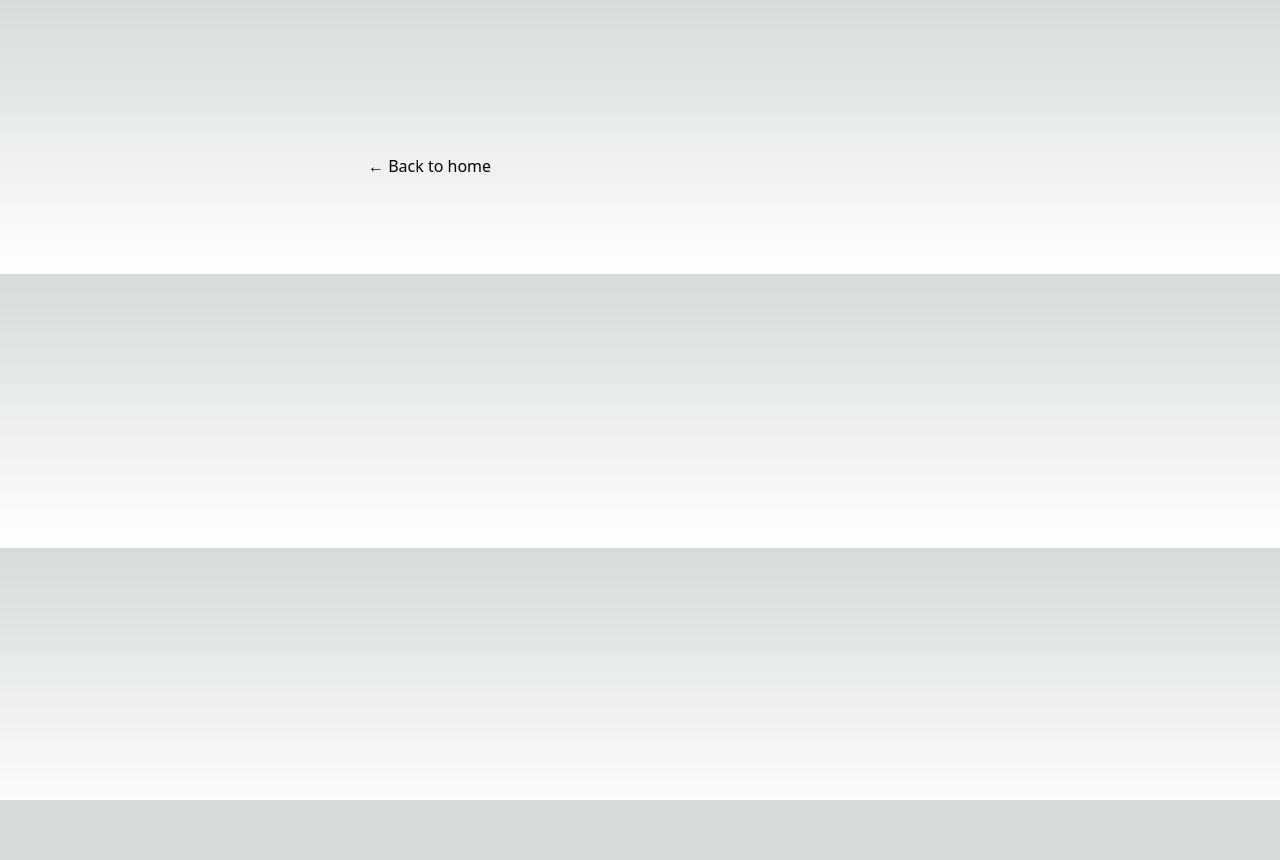
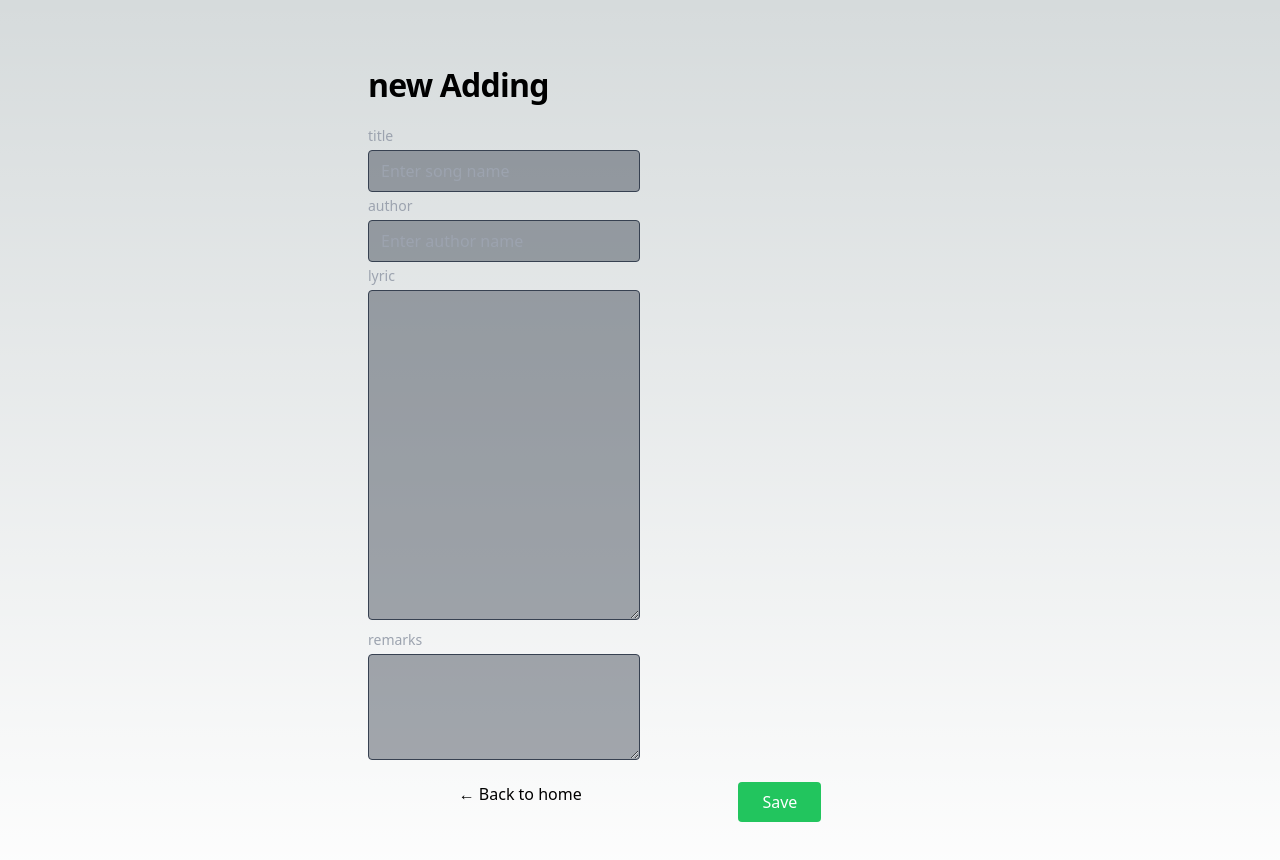
Before and after one commit to msaitou/lyrics, a Next.js app: page /memories/edit in a window 1280 px wide. Shown: the top 860 px of the page. Before the commit the page ends 800 px from the top, so only its background shows below. Built offline with nearby package versions, Linux system fonts and the light colour scheme.

Commit message:
一応保存できるところまで

```diff
--- a/components/layout.tsx
+++ b/components/layout.tsx
@@ -1,28 +1,30 @@
-import Head from 'next/head';
-import Image from 'next/image';
-import styles from './layout.module.css';
-import utilStyles from '../styles/utils.module.css';
-import Link from 'next/link';
+import Head from "next/head";
+import Image from "next/image";
+import styles from "./layout.module.css";
+import utilStyles from "../styles/utils.module.css";
+import Link from "next/link";
 
-const name = 'saito masato';
-export const siteTitle = 'Next.js Sample Website';
+const name = "saito masato";
+export const siteTitle = "Next.js Sample Website";
 
-export default function Layout({ children, home }: {
-  children: React.ReactNode
-  home?: boolean
+export default function Layout({
+  children,
+  home,
+  edit,
+}: {
+  children: React.ReactNode;
+  home?: boolean;
+  edit?: boolean;
 }) {
   return (
     <div className={styles.container}>
       <Head>
         <link rel="icon" href="/favicon.ico" />
-        <meta
-          name="description"
-          content="Learn how to build a personal website using Next.js"
-        />
+        <meta name="description" content="Learn how to build a personal website using Next.js" />
         <meta
           property="og:image"
           content={`https://og-image.vercel.app/${encodeURI(
-            siteTitle,
+            siteTitle
           )}.png?theme=light&md=0&fontSize=75px&images=https%3A%2F%2Fassets.vercel.com%2Fimage%2Fupload%2Ffront%2Fassets%2Fdesign%2Fnextjs-black-logo.svg`}
         />
         <meta name="og:title" content={siteTitle} />
@@ -42,12 +44,11 @@ export default function Layout({ children, home }: {
             <h1 className={utilStyles.heading2Xl}>{name}</h1>
           </>
         ) : (
-          <>
-          </>
+          <></>
         )}
       </header>
       <main>{children}</main>
-      {!home && (
+      {!home && !edit && (
         <div className={styles.backToHome}>
           <Link href="/">← Back to home</Link>
         </div>
--- a/next.config.js
+++ /dev/null
@@ -1,6 +0,0 @@
-/** @type {import('next').NextConfig} */
-const nextConfig = {
-  reactStrictMode: true,
-}
-
-module.exports = nextConfig
--- /dev/null
+++ b/next.config.mjs
@@ -0,0 +1,7 @@
+/** @type {import('next').NextConfig} */
+// mjsでやりたい。ソース管理外のファイルはこれじゃなくてもenv/でもよい。
+// envファイルでやりやんす
+const nextConfig = {
+  reactStrictMode: true,
+};
+export default nextConfig;
--- a/package.json
+++ b/package.json
@@ -19,6 +19,7 @@
     "postcss": "8.4.23",
     "react": "18.2.0",
     "react-dom": "18.2.0",
+    "react-hook-form": "^7.43.9",
     "tailwindcss": "3.3.2",
     "typescript": "5.0.4"
   }
--- a/pages/api/hello.ts
+++ /dev/null
@@ -1,13 +0,0 @@
-// Next.js API route support: https://nextjs.org/docs/api-routes/introduction
-import type { NextApiRequest, NextApiResponse } from 'next'
-
-type Data = {
-  name: string
-}
-
-export default function handler(
-  req: NextApiRequest,
-  res: NextApiResponse<Data>
-) {
-  res.status(200).json({ name: 'John Doe' })
-}
--- /dev/null
+++ b/pages/api/save.ts
@@ -0,0 +1,34 @@
+// Next.js API route support: https://nextjs.org/docs/api-routes/introduction
+import type { NextApiRequest, NextApiResponse } from "next";
+type Data = {
+  name: string;
+};
+const { DB_URL, DB_HOST, DB_NAME } = process.env;
+const comApiData = { host: DB_HOST, dbName: DB_NAME };
+const reqApi = (params: any, query = "") => {
+  return fetch(`${DB_URL}${query}`, params)
+    .then((res) => res.json())
+    .catch((err) => {
+      console.log(err);
+      console.log("err");
+    });
+};
+export default async function handler(req: NextApiRequest, res: NextApiResponse<Data>) {
+  console.log("req", req.body);
+  let post = req.body;
+  let cond = {};
+  if (post._id) cond = { _id: post._id };
+  let saveData = {
+    ...comApiData,
+    coll: "memories",
+    method: "update",
+    opt: { doc: { ...post, lyric: JSON.stringify(post.lyric), update: new Date() } },
+    cond,
+  };
+  let data2 = await reqApi({
+    method: "POST",
+    headers: { "Content-Type": "application/json" },
+    body: JSON.stringify(saveData),
+  });
+  res.status(200).json({ name: data2 });
+}
--- a/pages/index.tsx
+++ b/pages/index.tsx
@@ -9,7 +9,7 @@ const inter = Inter({ subsets: ["latin"] });
 // 再読込ボタン
 
 export const getStaticProps: GetStaticProps = async () => {
-  const allPostsData = getSortedPostsData();
+  const allPostsData = await getSortedPostsData();
   const paths = getAllPostIds();
   return {
     props: {
@@ -19,10 +19,11 @@ export const getStaticProps: GetStaticProps = async () => {
 };
 
 export default function Home({ allPostsData }: { allPostsData: memoriesCol[] }) {
+  console.log(allPostsData);
   return (
     <main className={`flex min-h-screen flex-col items-center justify-between py-4 ${inter.className}`}>
       {/* https://tailblocks.cc/ */}
-      <section className="text-gray-300 body-font">
+      <section className="text-gray-300 body-font w-full">
         <div className="container px-5 py-24 mx-auto">
           <div className="flex flex-col text-center w-full mb-20">
             <h1 className="sm:text-3xl text-2xl font-medium title-font mb-4 text-gray-100">Our Team</h1>
@@ -33,7 +34,7 @@ export default function Home({ allPostsData }: { allPostsData: memoriesCol[] })
           {/* ここループ */}
           <div className="flex flex-wrap -m-2">
             {allPostsData.map((rec) => (
-              <div className="p-2 w-full">
+              <div className="p-2 w-full lg:w-1/4 md:w-1/3 " key={`${rec.author}-${rec.title}`}>
                 <Link href={`memories/${rec.author}-${rec.title}`}>
                   <div className="h-full flex items-center border-gray-200 border p-4 rounded-lg">
                     <div className="flex-grow">
--- a/pages/memories/[id].tsx
+++ b/pages/memories/[id].tsx
@@ -5,8 +5,8 @@ import utilStyles from "../../styles/utils.module.css";
 import { GetStaticProps, GetStaticPaths } from "next";
 
 export const getStaticProps: GetStaticProps = async ({ params }) => {
+  console.log('id:::',params?.id);
   const postData = await getPostData(params?.id as string);
-  console.log(params?.id);
   return {
     props: {
       postData,
--- a/pages/memories/edit.tsx
+++ b/pages/memories/edit.tsx
@@ -1,22 +1,129 @@
-
-
-
 import Layout from "../../components/layout";
 import { getAllPostIds, getPostData, memoriesCol } from "../../lib/memories";
 import Head from "next/head";
 import utilStyles from "../../styles/utils.module.css";
 import { GetStaticProps, GetStaticPaths } from "next";
-export default function Edit({ postData }: { postData?: { title: string; contentHtml: string; remarks: string } }) {
-  console.log("postData", postData);
+import styles from "../../components/layout.module.css";
+import Link from "next/link";
+import { useForm } from "react-hook-form";
+type FormData = {
+  title: string;
+  author: string;
+  lyric: string;
+  remarks: string;
+  update: string;
+};
+function Form({ onSubmit }: { onSubmit: (data: FormData) => void }) {
+  // フォームの管理
+  const {
+    register,
+    handleSubmit,
+    formState: { errors },
+  } = useForm<FormData>();
+
   return (
-    <Layout>
+    <form onSubmit={handleSubmit(onSubmit)}>
+      <div className="relative mr-4 lg:w-full xl:w-1/2 w-2/4 md:w-full text-left">
+        <label htmlFor="title" className="leading-7 text-sm text-gray-400">
+          title
+        </label>
+        <input type="hidden" id="_id"></input>
+        <input
+          type="text"
+          id="title"
+          className="w-full bg-gray-800 rounded border bg-opacity-40 border-gray-700 focus:ring-2 focus:ring-green-900 focus:bg-transparent focus:border-green-500 text-base outline-none text-gray-100 py-1 px-3 leading-8 transition-colors duration-200 ease-in-out"
+          placeholder="Enter song name"
+          {...register("title", { required: true })}
+        ></input>
+        {errors.title && <p className=" text-red-300 font-light">title is required</p>}
+      </div>
+      <div className="relative mr-4 lg:w-full xl:w-1/2 w-2/4 md:w-full text-left">
+        <label htmlFor="author" className="leading-7 text-sm text-gray-400">
+          author
+        </label>
+        <input
+          type="text"
+          id="author"
+          className="w-full bg-gray-800 rounded border bg-opacity-40 border-gray-700 focus:ring-2 focus:ring-green-900 focus:bg-transparent focus:border-green-500 text-base outline-none text-gray-100 py-1 px-3 leading-8 transition-colors duration-200 ease-in-out"
+          placeholder="Enter author name"
+          {...register("author", { required: true })}
+        ></input>
+        {errors.author && <p className=" text-red-300 font-light">author is required</p>}
+      </div>
+      <div className="relative mr-4 lg:w-full xl:w-1/2 w-2/4 md:w-full text-left">
+        <label htmlFor="lyric" className="leading-7 text-sm text-gray-400">
+          lyric
+        </label>
+        <textarea
+          id="lyric"
+          rows={10}
+          className="w-full bg-gray-800 rounded border bg-opacity-40 border-gray-700 focus:ring-2 focus:ring-green-900 focus:bg-transparent focus:border-green-500 text-base outline-none text-gray-100 py-1 px-3 leading-8 transition-colors duration-200 ease-in-out"
+          {...register("lyric", { required: true })}
+        ></textarea>
+        {errors.lyric && <p className=" text-red-300 font-light">lyric is required</p>}
+      </div>
+      <div className="relative mr-4 lg:w-full xl:w-1/2 w-2/4 md:w-full text-left">
+        <label htmlFor="remarks" className="leading-7 text-sm text-gray-400">
+          remarks
+        </label>
+        <textarea
+          id="remarks"
+          rows={3}
+          className="w-full bg-gray-800 rounded border bg-opacity-40 border-gray-700 focus:ring-2 focus:ring-green-900 focus:bg-transparent focus:border-green-500 text-base outline-none text-gray-100 py-1 px-3 leading-8 transition-colors duration-200 ease-in-out"
+          {...register("remarks")}
+        ></textarea>
+        {errors.remarks && <p>remarks is required</p>}
+      </div>
+      <div className="flex mt-4 lg:w-2/3 w-full mx-auto">
+        <div>
+          <Link href="/">← Back to home</Link>
+        </div>
+        <button
+          className="flex ml-auto text-white bg-green-500 border-0 py-2 px-6 focus:outline-none hover:bg-green-600 rounded"
+          type="submit"
+        >
+          Save
+        </button>
+      </div>
+    </form>
+  );
+}
+export default function Edit({
+  editData: editData,
+}: {
+  editData?: { title: string; contentHtml: string; remarks: string };
+}) {
+  console.log("postData", editData);
+  // 入力値を受け取って保存する関数
+  const onSubmit = async (data: FormData) => {
+    try {
+      const res = await fetch("/api/save", {
+        method: "POST",
+        headers: {
+          "Content-Type": "application/json",
+        },
+        body: JSON.stringify(data),
+      });
+      if (res.ok) {
+        alert("Saved successfully");
+      } else {
+        alert("Something went wrong");
+      }
+    } catch (error) {
+      console.error(error);
+    }
+  };
+  return (
+    <Layout edit>
       <Head>
-        <title>{postData?.title}</title>
+        <title>{editData?.title ? `${editData?.title} editting` : "new Adding"}</title>
       </Head>
       <article>
-        <h1 className={utilStyles.headingXl}>{postData?.title}<button></button></h1>
-
-        <div>{postData?.remarks}</div>
+        <h1 className={utilStyles.headingXl}>
+          {editData?.title ? `${editData?.title} editting` : "new Adding"}
+          <button></button>
+        </h1>
+        <Form onSubmit={onSubmit}></Form>
       </article>
     </Layout>
   );
```
Also changed, not shown: lib/memories.ts (+18 -16 lines), 1 other file (tests, documents, lock files or other folders).
